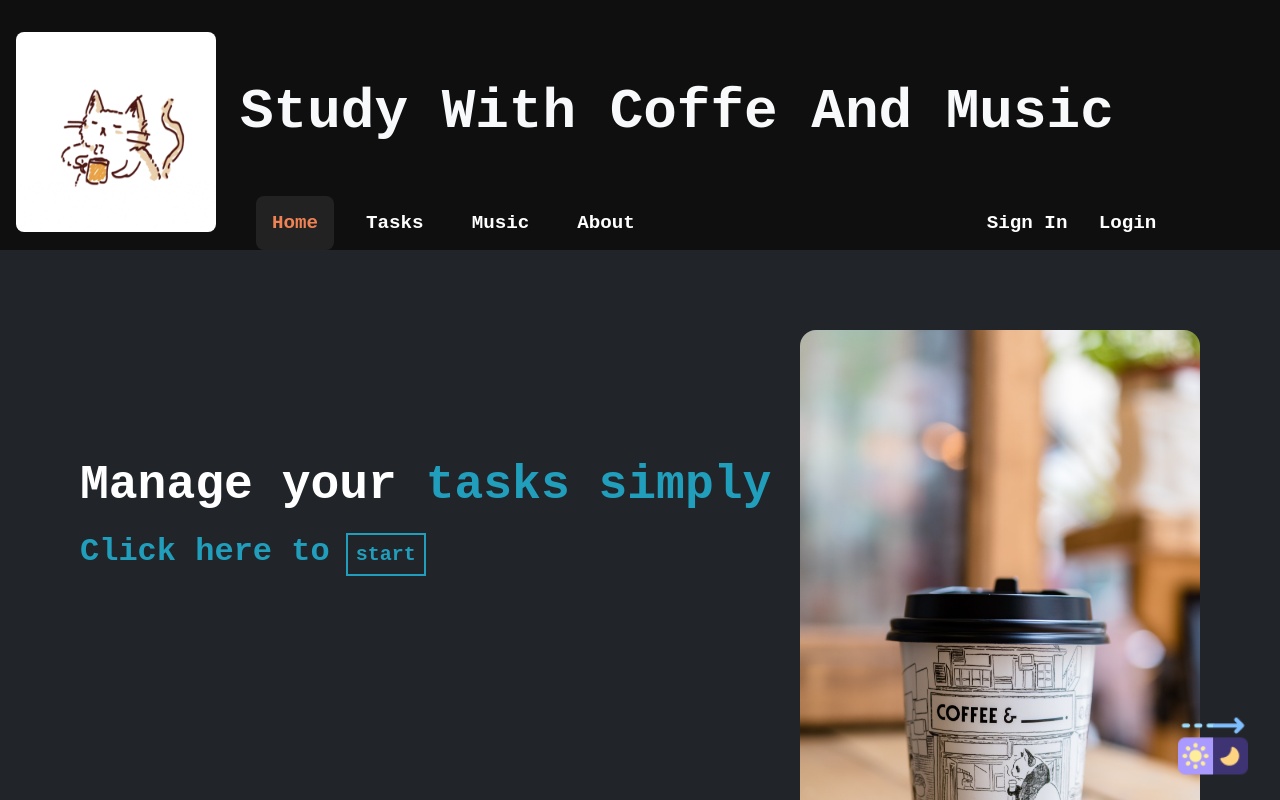
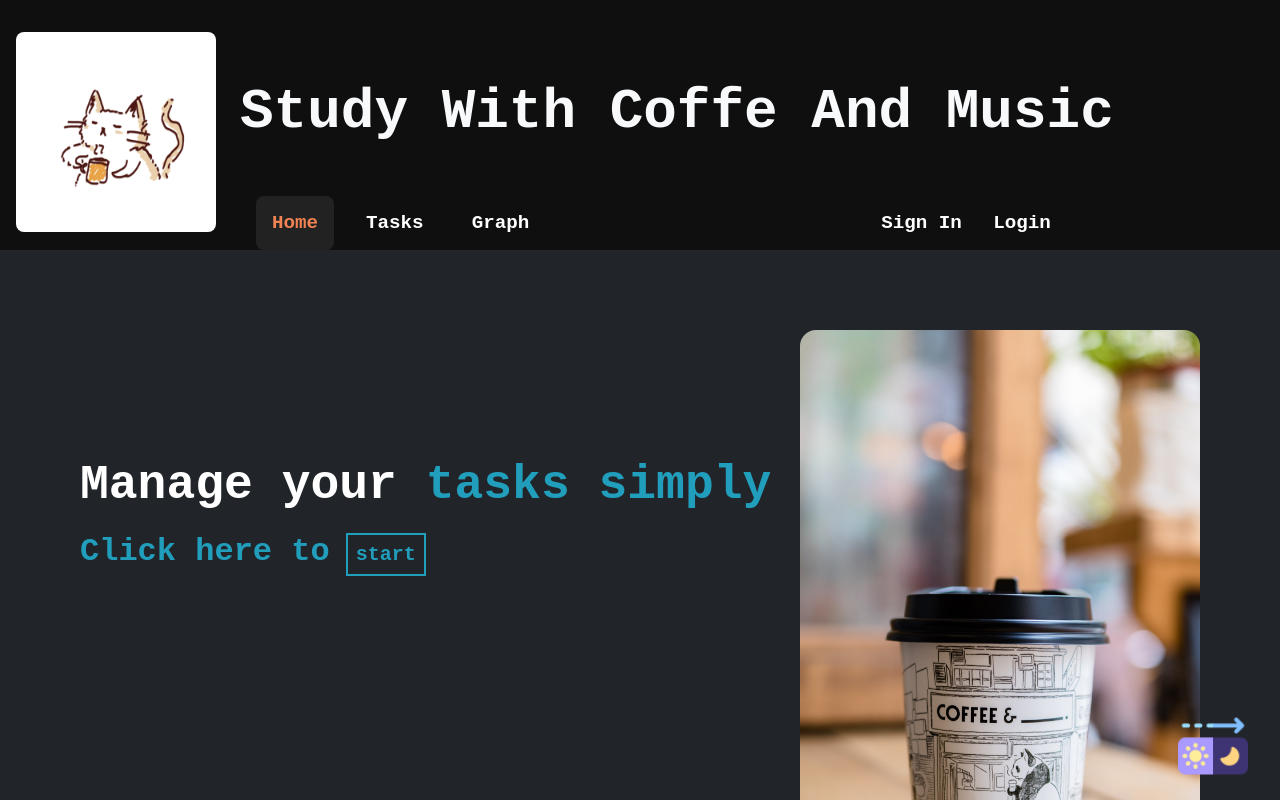
Before and after one commit to ImACyborgButThatsOK/study-coffee, a React (Create React App) app: page / in a window 1280 px wide. Shown: the top 800 px of the page. Built offline with nearby package versions, Linux system fonts and the light colour scheme.

Commit message:
updated-rotes-graph

```diff
--- a/a.js
+++ /dev/null
@@ -1,6 +0,0 @@
-const arr = [1, 2, 3, 4];
-
-const data = arr.map((item, index, array) => {
-    return item
-})
-console.log(data);
--- a/src/App.tsx
+++ b/src/App.tsx
@@ -61,6 +61,12 @@ function App() {
           <Task color={color} />
         </Route>
 
+        <Route path="/graph" >
+          <Task color={color} />
+        </Route>
+
+
+
         <ButtonDarkAndWhiteMode colorButton={{ color, setColor }} />
       </UserProvider>
     </Router >
--- a/src/Components/Header/index.tsx
+++ b/src/Components/Header/index.tsx
@@ -31,8 +31,9 @@ export function Header({ color, modalProps }: any) {
                     <ul>
                         <Link to="/">Home</Link>
                         <Link to="/tasks">Tasks</Link>
-                        <Link to="/music">Music</Link>
-                        <Link to="/about">About</Link>
+                        <Link to="/graph">Graph</Link>
+                        {/* <Link to="/music">Music</Link> */}
+                        {/* <Link to="/about">About</Link> */}
                         {
                             !token && (
                                 <>
```
Also changed, not shown: package.json (line endings or trailing spaces).
